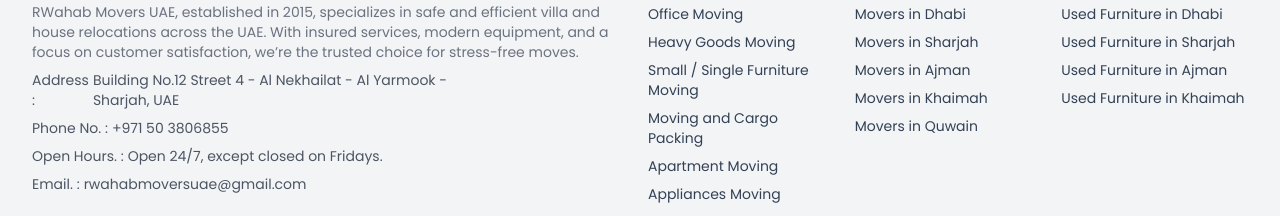
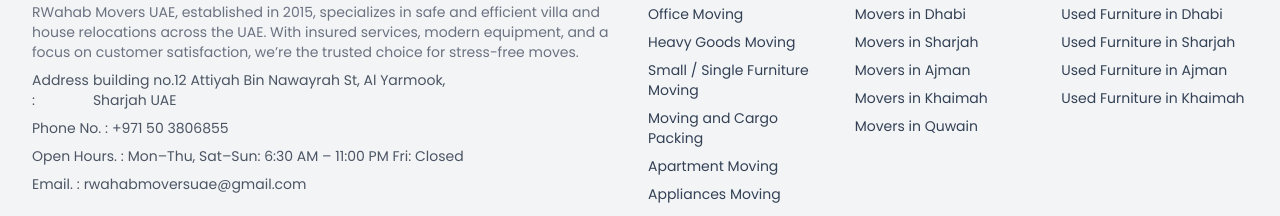
Before and after one commit to MH-7x/uae-movers-packers, a Next.js app: page / in a window 1280 px wide. Shown: the part 8149-8365 px from the top of the page. Built offline with nearby package versions, Linux system fonts and the light colour scheme.

Commit message:
Update Footer.tsx

```diff
--- a/src/components/base/Footer.tsx
+++ b/src/components/base/Footer.tsx
@@ -136,8 +136,7 @@
             <div className="mt-2 max-w-md flex gap-x-1 text-sm text-gray-600 md:flex-row flex-col">
               <p>Address :</p>
               <address style={{ fontStyle: "normal" }}>
-                Building No.12 Street 4 - Al Nekhailat - Al Yarmook - Sharjah,
-                UAE
+                building no.12 Attiyah Bin Nawayrah St, Al Yarmook, Sharjah UAE
               </address>
             </div>
             <div className="mt-2 max-w-md flex gap-x-1 text-sm text-gray-600 md:flex-row flex-col">
@@ -146,7 +145,7 @@
             </div>
             <div className="mt-2 max-w-md flex gap-x-1 text-sm text-gray-600 md:flex-row flex-col">
               <p>Open Hours. :</p>
-              <p>Open 24/7, except closed on Fridays.</p>
+              <p>Mon–Thu, Sat–Sun: 6:30 AM – 11:00 PM <be /> Fri: Closed</p>
             </div>
             <div className="mt-2 max-w-md flex gap-x-1 text-sm text-gray-600 md:flex-row flex-col">
               <p>Email. :</p>
```
